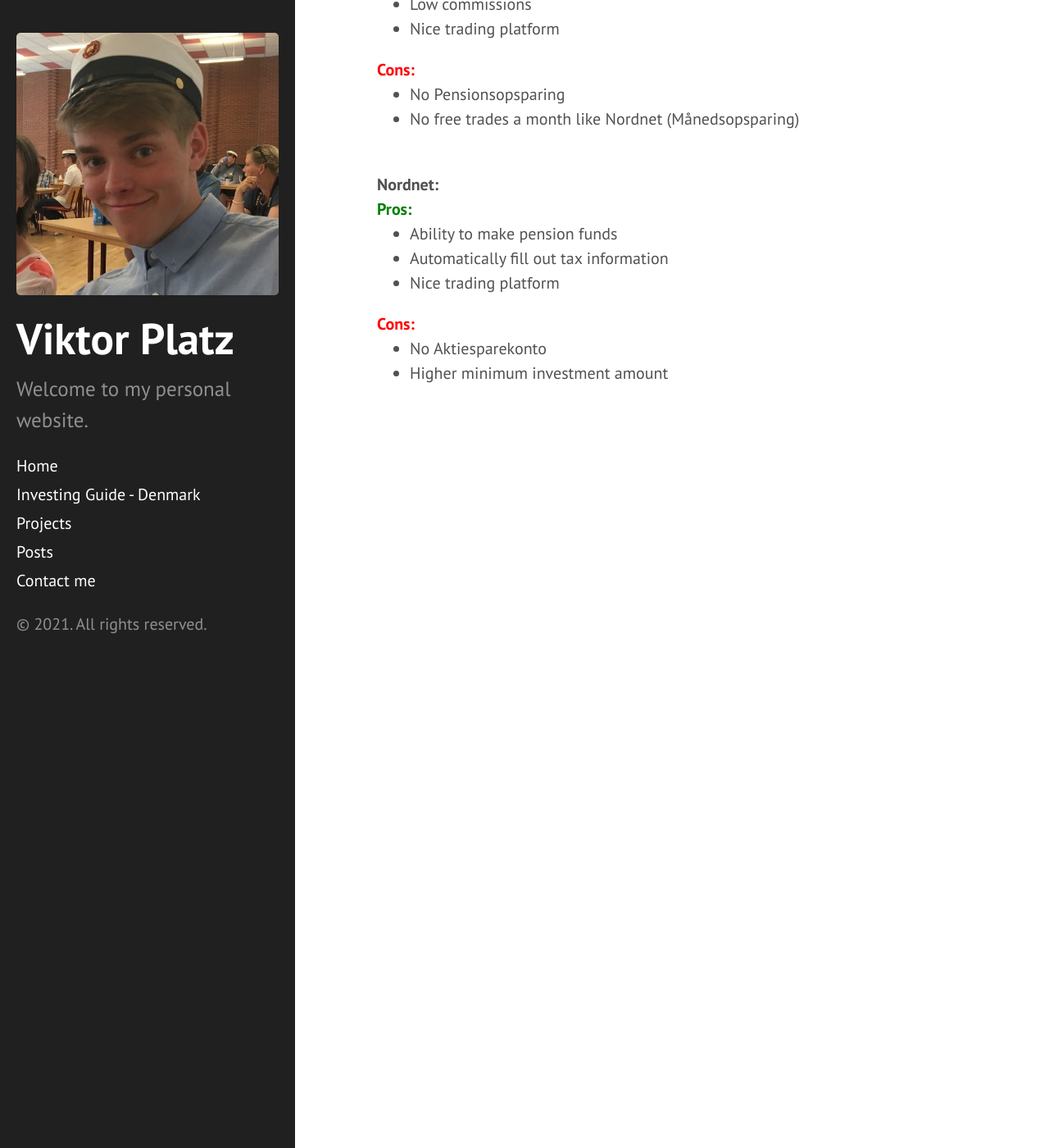
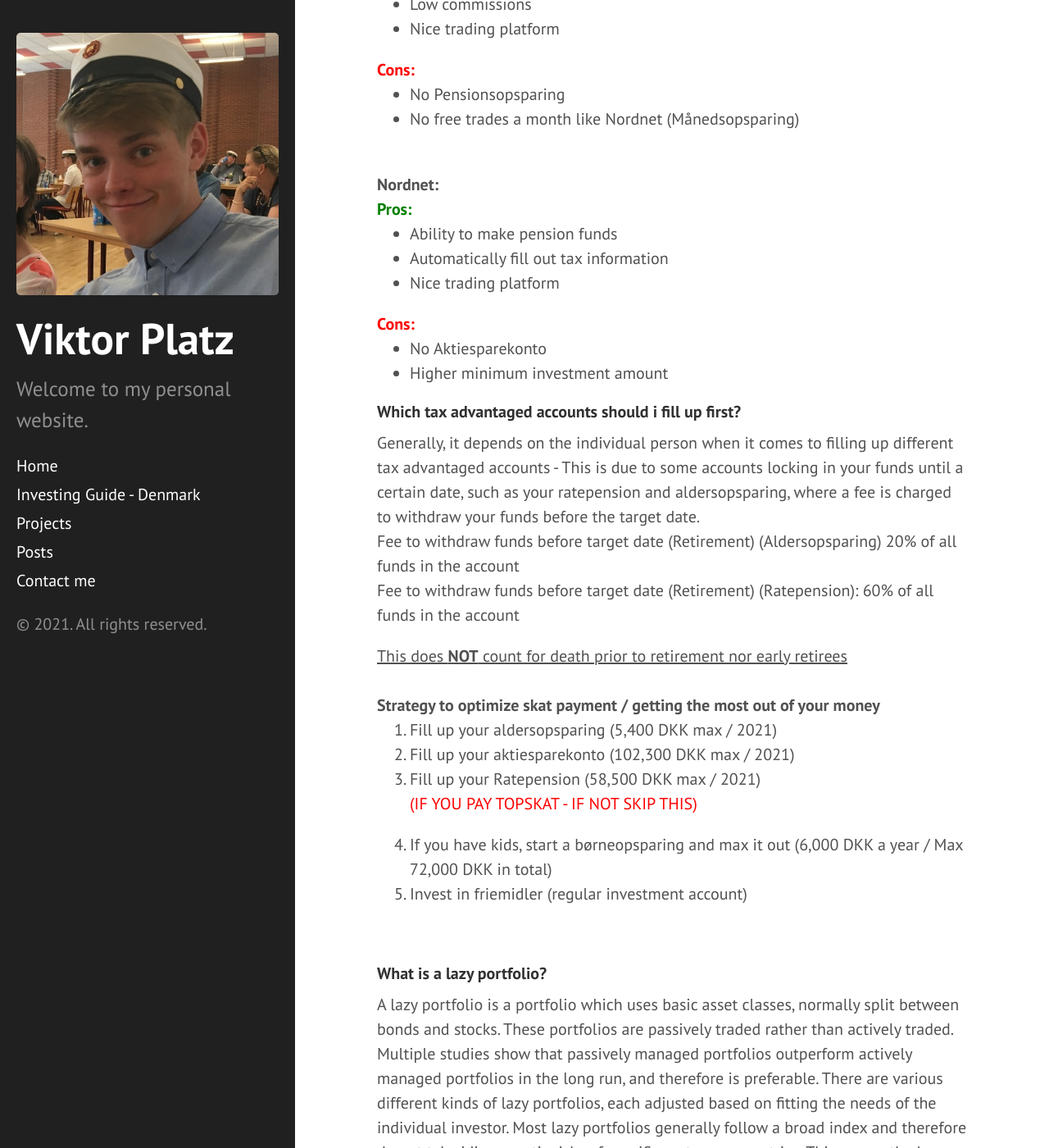
Before and after one commit to ViktorPlatz/redviktor.github.io, a Jekyll site: the page built from investingguide.html, in a window 1280 px wide and 1400 px high, scrolled down 4500 px. Shown: the whole window at 82% size. Built offline with Jekyll 4.4.1, drawn with Linux system fonts in a browser that asks for light colours; some of the changed text lies outside the part shown.

Commit message:
Update investingguide.html

```diff
--- a/investingguide.html
+++ b/investingguide.html
@@ -148,3 +148,32 @@ This is a simplified conclusion as there are a lot of factors which determine wh
   <li>No Aktiesparekonto</li>
   <li>Higher minimum investment amount</li>
 </ul>
+
+<h4>Which tax advantaged accounts should i fill up first?</h4>
+
+<p>Generally, it depends on the individual person when it comes to filling up different tax advantaged accounts - This is due to some accounts locking in your funds until a certain date, such as your ratepension and aldersopsparing, where a fee is charged to withdraw your funds before the target date.<br>
+  Fee to withdraw funds before target date (Retirement) (Aldersopsparing) 20% of all funds in the account<br>
+  Fee to withdraw funds before target date (Retirement) (Ratepension): 60% of all funds in the account
+</p>
+
+<ins>This does <b>NOT</b> count for death prior to retirement nor early retirees</ins>
+<br><br>
+<b>Strategy to optimize skat payment / getting the most out of your money</b>
+<ol>
+  <li>Fill up your aldersopsparing (5,400 DKK max / 2021)</li>
+  <li>Fill up your aktiesparekonto (102,300 DKK max / 2021)</li>
+  <li>Fill up your Ratepension (58,500 DKK max / 2021)<p style="color:red">(IF YOU PAY TOPSKAT - IF NOT SKIP THIS)</p>
+  <li>If you have kids, start a børneopsparing and max it out (6,000 DKK a year / Max 72,000 DKK in total)</li>
+  <li>Invest in friemidler (regular investment account)</li>
+</ol>
+<br>
+<h4>What is a lazy portfolio?</h4>
+A lazy portfolio is a portfolio which uses basic asset classes, normally split between bonds and stocks. These portfolios are passively traded rather than actively traded. Multiple studies show that passively managed portfolios outperform actively managed portfolios in the long run, and therefore is preferable. There are various different kinds of lazy portfolios,
+each adjusted based on fitting the needs of the individual investor. Most lazy portfolios generally follow a broad index and therefore do not take idiosyncratic risks of specific sectors or countries. This means the lazy portfolio takes on the market risk and therefore also the risk premium of the market- but not extra uncompensated risks.
+<br>
+<b>Examples of lazy portfolios:</b>
+<br>
+<b>One fund US portfolio</b> (This portfolio is not diversified over multiple countries and is generally <p style="color:red">NOT</p> recommended)
+<br>
+100% invested in a US total market index fund
+<br><br>
```
